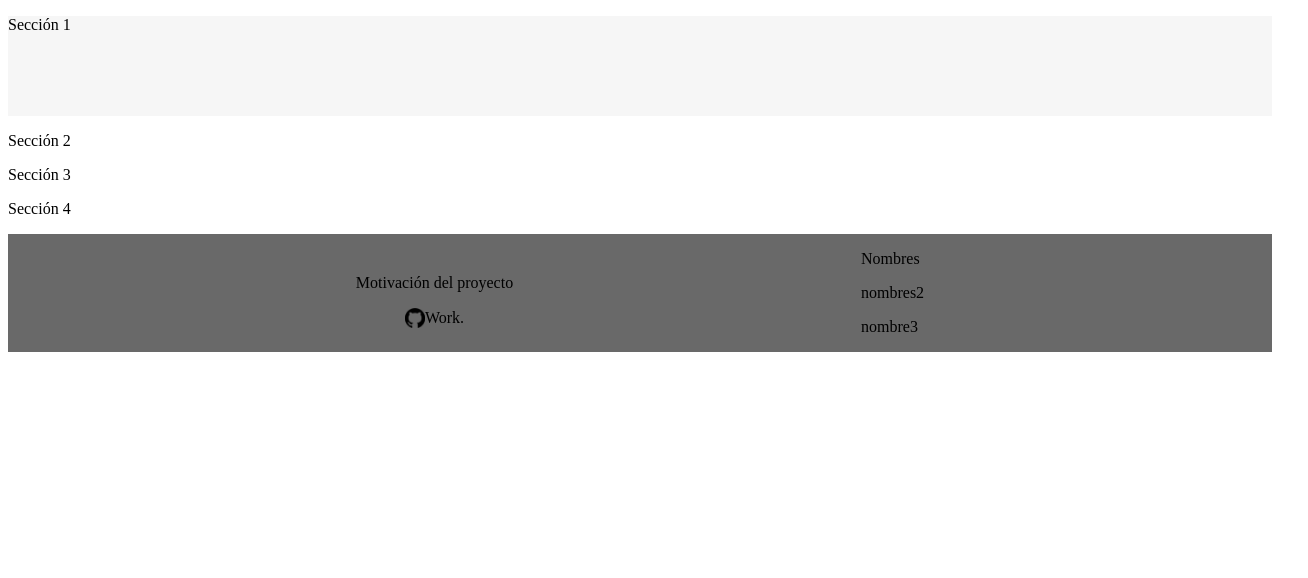
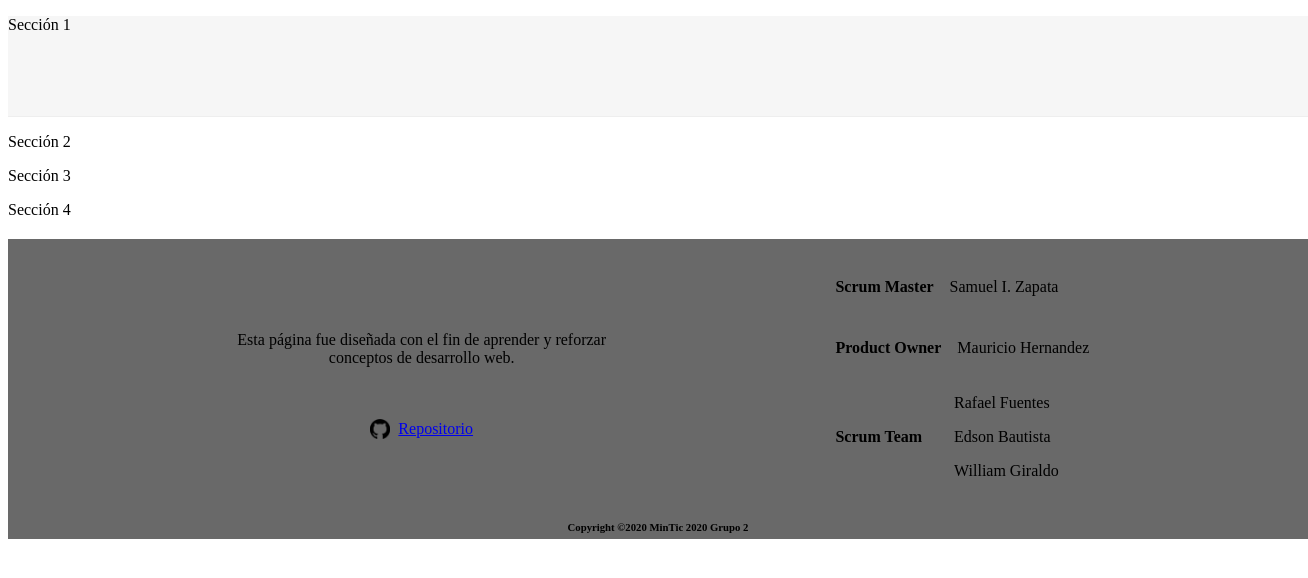
Before and after one commit to samuelzava/semana-1-2, a website: page src/index.html in a window 1280 px wide. Shown: the whole page, 1308 px wide, since content can reach past the window. Drawn offline with Linux system fonts and the light colour scheme.

Commit message:
Footer terminado
Se realizó el footer con las especificaciones requeridas

```diff
--- a/src/index.html
+++ b/src/index.html
@@ -7,9 +7,13 @@
 </head>
 
 <style>
+    body{
+        width: 1300px;
+
+    }
     .header{
         height: 100px;
-        weigth: 2000px
+        width: 100%;
         border-bottom: 1px solid #EEE;
         background-color: #f6f6f6;
     }
@@ -18,11 +22,21 @@
     }
     .footer{
         background-color: dimgrey;
+        height: 300px;
+        margin-top: 20px;
+    }
+
+    .section5{
         display: flex;
         align-items: center;
         justify-content: space-evenly;
     }
+
     .footer_information{
+
+        width: 30%;
+        text-align: center;
+
 
     }
     .enlace_git{
@@ -30,7 +44,26 @@
         justify-content: center;
         align-items: center;
     }
+    .footer_members{
 
+    }
+    .scrum{
+        display: flex;
+        justify-content: left;
+        align-items: center;
+    }
+
+    .owner{
+        display: flex;
+        justify-content: left;
+        align-items: center;
+    }
+
+    .scrumteam{
+        display: flex;
+        justify-content: left;
+        align-items: center;
+    }
 
 </style>
 
@@ -54,19 +87,40 @@
         </div>
 
         <footer class="footer">
-            <!-- <p>Sección 5</p> -->
-            <div class="footer_information">
-                <p>Motivación del proyecto</p>
-                <div class="enlace_git">
-                    <img src="icon_git.gif" width="20" height="20" alt="asda">
-                    <span style="">Work.</span>
+            <br>
+            <div class="section5">
+
+                <div class="footer_information">
+                    <p>Esta página fue diseñada con el fin de aprender y reforzar conceptos de desarrollo web.</p>
+                    <br>
+                    <br>
+                    <div class="enlace_git">
+                        <img src="icon_git.gif" width="20" height="20" alt="asda">&ensp;
+                        <span><a href="https://github.com/sizapatav/semana-1-2">Repositorio</a></span>
+                    </div>
+                </div>
+                <div class="footer_members">
+                    <div class="scrum">
+                        <h4>Scrum Master</h4>&emsp;
+                        <p>Samuel I. Zapata</p>
+                    </div>
+                    <div class="owner">
+                        <h4>Product Owner</h4> &emsp;
+                        <p>Mauricio Hernandez</p>
+                    </div>
+                    <div class="scrumteam">
+
+                        <h4>Scrum Team</h4>&emsp;&emsp;
+                        <div class="scrumTeamMembers">
+                            <p>Rafael Fuentes</p>
+                            <p>Edson Bautista</p>
+                            <p>William Giraldo</p>
+                        </div>
+                    </div>
+
                 </div>
             </div>
-            <div>
-                <p>Nombres</p>
-                <p>nombres2</p>
-                <p>nombre3</p>
-            </div>
+            <h6 style="text-align: center;">Copyright ©2020 MinTic 2020 Grupo 2</h6>
 
         </footer>
 
```
